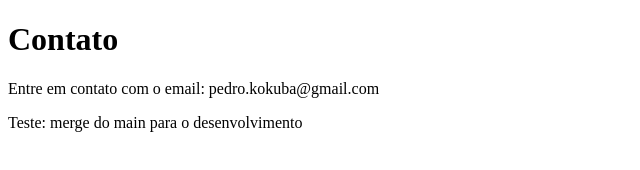
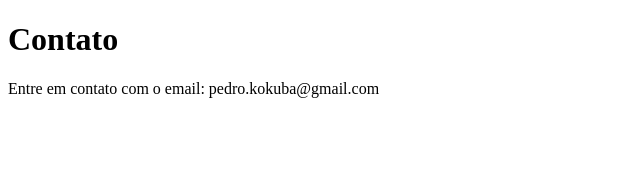
Before and after one commit to PedroKokuba/sistema-de-cadastro, a plain HTML site: page contato.html in a window 1280 px wide. Shown: the whole page, without its empty margins (0-640 px from the left). Drawn offline with Linux system fonts and the light colour scheme.

Commit message:
teste encerrado: merge do main para desenvolvimento

```diff
--- a/contato.html
+++ b/contato.html
@@ -9,7 +9,5 @@
 <body>
     <h1>Contato</h1>
     <p>Entre em contato com o email: pedro.kokuba@gmail.com</p>
-
-    <p> Teste: merge do main para o desenvolvimento</p>
 </body>
 </html>
```
